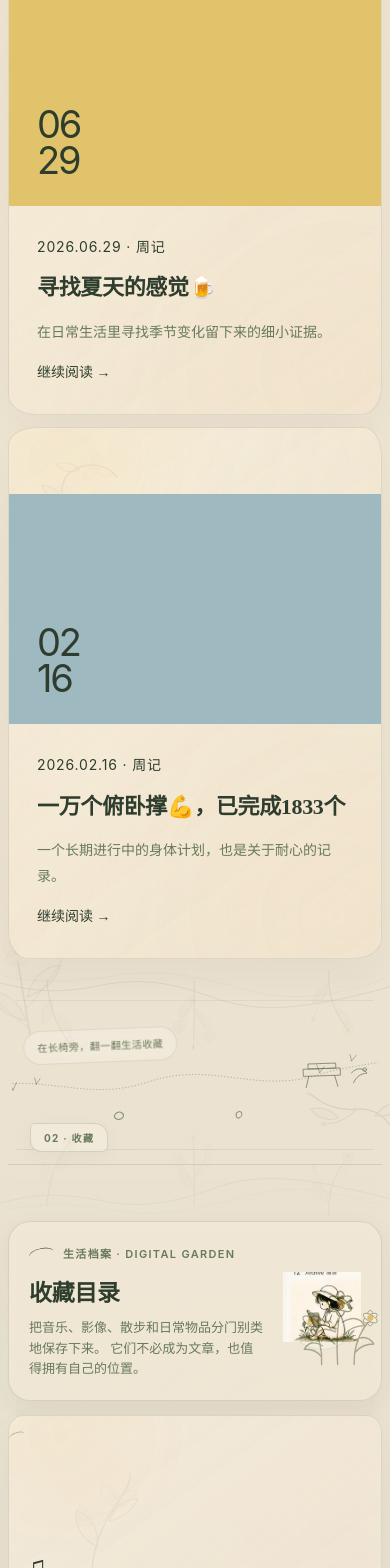
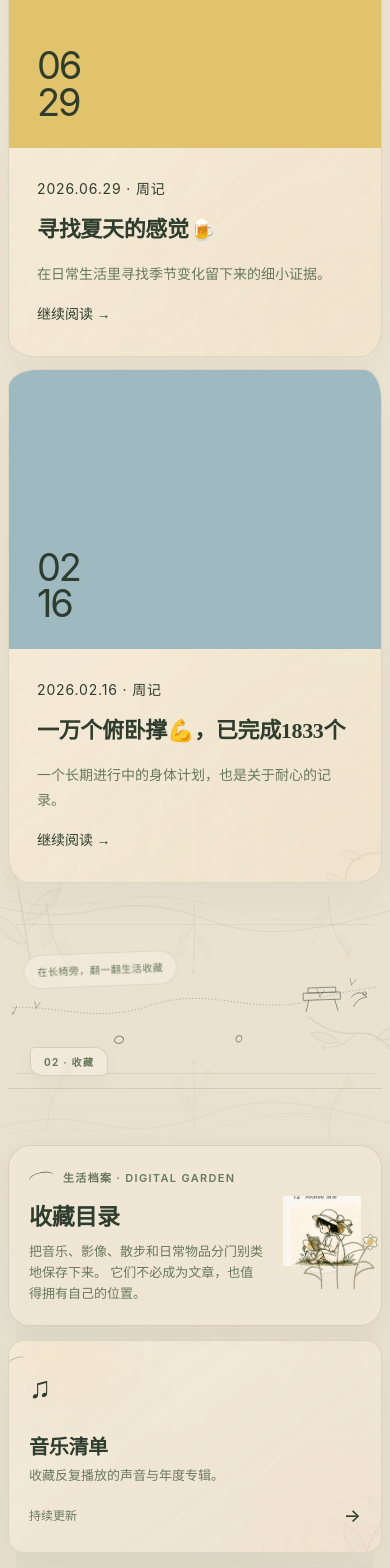
Before and after one commit to BurgCreate/lmn516-v2, a Next.js app: page / in a window 390 px wide. Shown: the part 3286-4854 px from the top of the page. Built offline with nearby package versions, Linux system fonts and the light colour scheme; no server answers.

Commit message:
fix: restore card sizing and post image coverage

```diff
--- a/app/globals.css
+++ b/app/globals.css
@@ -33,3 +33,5 @@
 @import "../styles/22-garden-surfaces.css";
 
 @import "../styles/23-garden-chrome.css";
+
+@import "../styles/24-layout-guard.css";
--- /dev/null
+++ b/styles/24-layout-guard.css
@@ -0,0 +1,93 @@
+/* =========================================================
+   LMN516 layout guard
+   Keeps the garden atmosphere visual-only. It must not change
+   card dimensions, grid density, image crop, or content flow.
+========================================================= */
+
+/* Recent post cards: restore the compact three-card layout. */
+.garden-post-grid {
+  align-items: stretch;
+}
+
+.garden-post-grid .post-card {
+  min-width: 0;
+  min-height: 0;
+}
+
+.garden-post-grid .post-visual {
+  position: relative;
+  width: 100%;
+  min-height: 0;
+  aspect-ratio: 4 / 3;
+  overflow: hidden;
+}
+
+.garden-post-grid .post-image,
+.featured-post .post-image {
+  position: absolute;
+  inset: 0;
+  width: 100%;
+  height: 100%;
+  max-width: none;
+  display: block;
+  object-fit: cover;
+  object-position: center;
+}
+
+/* Archive entries return to the compact dimensions defined before
+   the atmosphere pass. Decorative SVGs remain absolutely positioned
+   and never participate in card sizing. */
+.archive-grid {
+  align-items: stretch;
+}
+
+.garden-archive-card {
+  min-height: 156px;
+  padding: 22px 24px;
+}
+
+.garden-archive-card .garden-card-ornament,
+.garden-post-card .garden-card-ornament,
+.garden-about-card .garden-about-vine {
+  position: absolute;
+  pointer-events: none;
+}
+
+.garden-archive-card .archive-card-copy {
+  margin-top: 18px;
+}
+
+.garden-archive-card .archive-card-footer {
+  padding-top: 14px;
+}
+
+/* About stays a content card, not a poster. */
+.garden-about-card {
+  min-height: 0;
+  padding: 38px 42px;
+}
+
+/* Watercolor layers are decorative only and may not create stacking
+   or sizing side effects around media. */
+.post-card::after,
+.archive-card::after,
+.about-card::after,
+.today-card::after,
+.garden-page-hero::after {
+  box-sizing: border-box;
+}
+
+@media (max-width: 720px) {
+  .garden-post-grid .post-visual {
+    aspect-ratio: 4 / 3;
+  }
+
+  .garden-archive-card {
+    min-height: 142px;
+    padding: 20px;
+  }
+
+  .garden-about-card {
+    padding: 28px 24px;
+  }
+}
```
